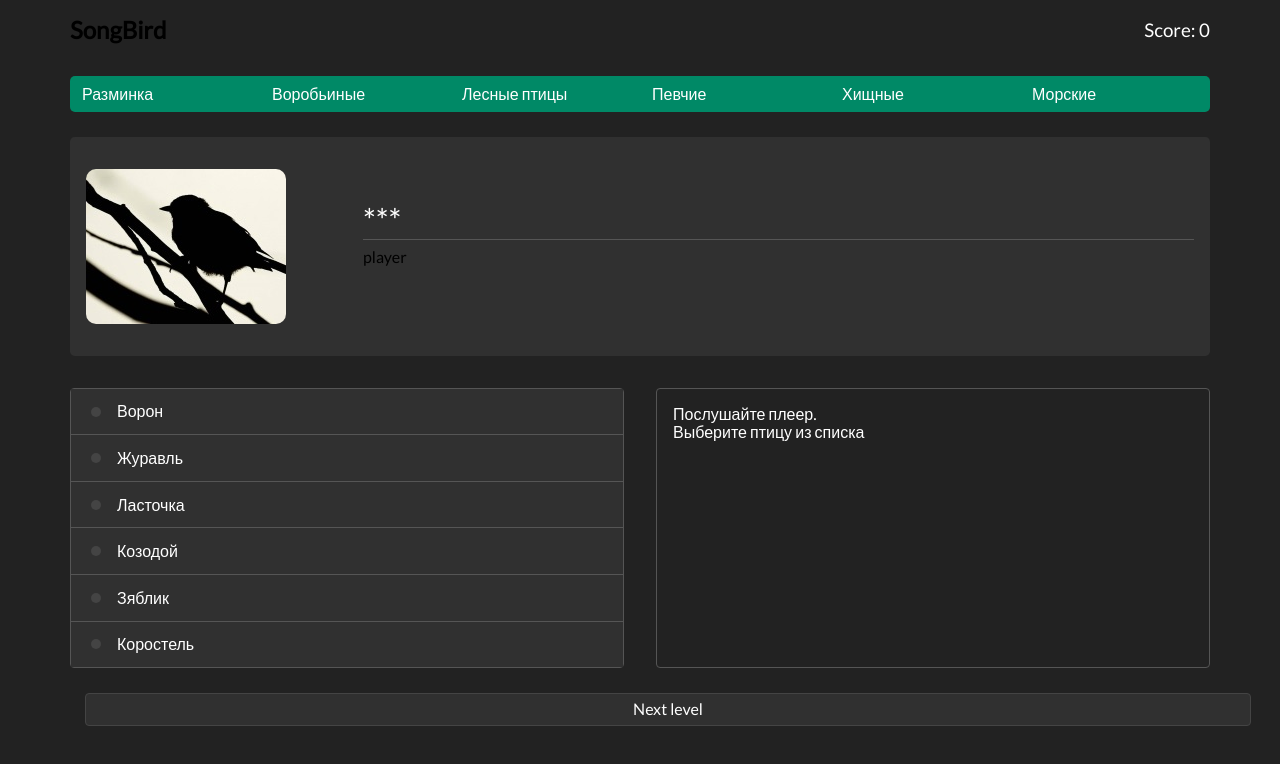
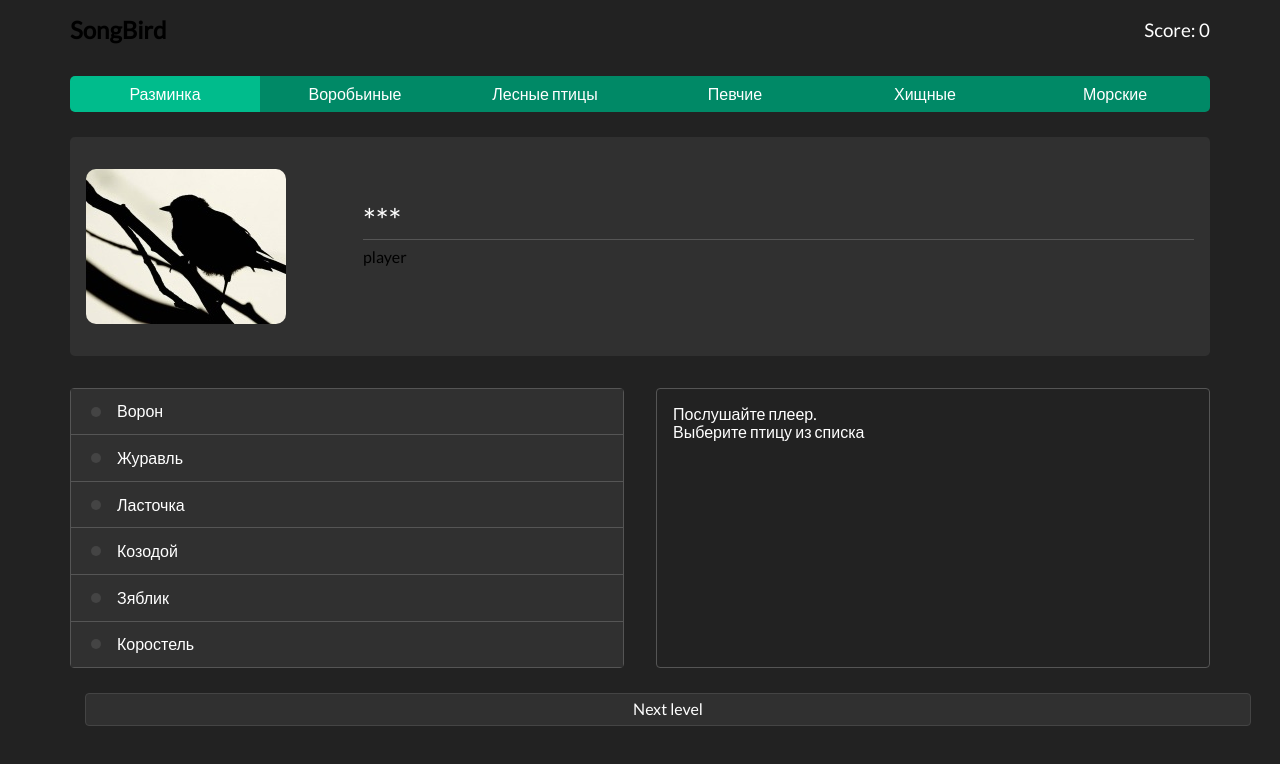
Before and after one commit to katyachok/songbird, a React app: page / in a window 1280 px wide. Shown: the top 764 px of the page. Built offline with nearby package versions, Linux system fonts and the light colour scheme; no server answers.

Commit message:
Style active page

```diff
--- a/src/components/Description/Description.jsx
+++ b/src/components/Description/Description.jsx
@@ -12,7 +12,6 @@ const Description = ({ activeAnswer, correctAnswer, page }) => {
     async function fetchData() {
       const response = await fetch(`${flickrAPI}${activeAnswer}`);
       const data = await response.json();
-      console.log(data);
       setPhoto(data.photos.photo[0]);
       const birdData = birds[page].filter(({ name }) => name === activeAnswer);
       console.log(birdData);
@@ -21,7 +20,6 @@ const Description = ({ activeAnswer, correctAnswer, page }) => {
     fetchData();
   }, [activeAnswer]);
 
-  console.log(bird);
   return (
     <Container>
       {!activeAnswer && (
--- a/src/components/Header/Header.jsx
+++ b/src/components/Header/Header.jsx
@@ -2,14 +2,14 @@ import React from "react";
 import { Pagination } from "./Pagination";
 import styled from "styled-components";
 
-const Header = ({ score = 0 }) => {
+const Header = ({ score = 0, currentPage }) => {
   return (
     <HeaderContainer>
       <HeaderTop>
         <Title>SongBird</Title>
         <Score>Score: {score}</Score>
       </HeaderTop>
-      <Pagination></Pagination>
+      <Pagination currentPage={currentPage}></Pagination>
     </HeaderContainer>
   );
 };
--- a/src/components/Header/Pagination/Pagination.jsx
+++ b/src/components/Header/Pagination/Pagination.jsx
@@ -2,11 +2,14 @@ import React from "react";
 import { pages } from "../../../constants";
 import styled from "styled-components";
 
-const Pagination = () => {
+const Pagination = ({ currentPage }) => {
+  console.log(currentPage);
   return (
     <Container>
-      {pages.map((page) => (
-        <Page key={page}>{page}</Page>
+      {Object.keys(pages).map((page) => (
+        <Page key={page} isCurrentPage={page === currentPage}>
+          {pages[page]}
+        </Page>
       ))}
     </Container>
   );
@@ -26,8 +29,10 @@ const Container = styled.ul`
 
 const Page = styled.li`
   padding: 0.5rem 0.75rem;
+  text-align: center;
   list-style-type: none;
   line-height: 1.25;
   color: #fff;
-  background-color: #008966;
+  background-color: ${({ isCurrentPage }) =>
+    isCurrentPage ? "#00bc8c" : "#008966"};
 `;
--- a/src/constants.js
+++ b/src/constants.js
@@ -1,12 +1,12 @@
 import { API_KEY } from "../secret";
-export const pages = [
-  "Разминка",
-  "Воробьиные",
-  "Лесные птицы",
-  "Певчие",
-  "Хищные",
-  "Морские",
-];
+export const pages = {
+  training: "Разминка",
+  sparrow: "Воробьиные",
+  forest: "Лесные птицы",
+  singing: "Певчие",
+  predators: "Хищные",
+  sea: "Морские",
+};
 
 export const birds = {
   training: [
--- a/src/index.jsx
+++ b/src/index.jsx
@@ -12,7 +12,7 @@ import "./styles/sass.scss";
 const App = () => {
   const [correctAnswer, setCorrectAnswer] = useState("Коростель");
   const [activeAnswer, setActiveAnswer] = useState(null);
-  const [page, setPage] = useState("training");
+  const [currentPage, setCurrentPage] = useState("training");
   const [correctAnswerPhoto, setCorrectAnswerPhoto] = useState(null);
 
   useEffect(() => {
@@ -26,7 +26,7 @@ const App = () => {
 
   return (
     <>
-      <Header></Header>
+      <Header currentPage={currentPage}></Header>
       <main>
         <Question
           correctAnswer={correctAnswer}
@@ -41,10 +41,10 @@ const App = () => {
           <Description
             correctAnswer={correctAnswer}
             activeAnswer={activeAnswer}
-            page={page}
+            page={currentPage}
           ></Description>
         </div>
-        <NextLevelButton setPage={setPage}></NextLevelButton>
+        <NextLevelButton setPage={setCurrentPage}></NextLevelButton>
       </main>
     </>
   );
```
